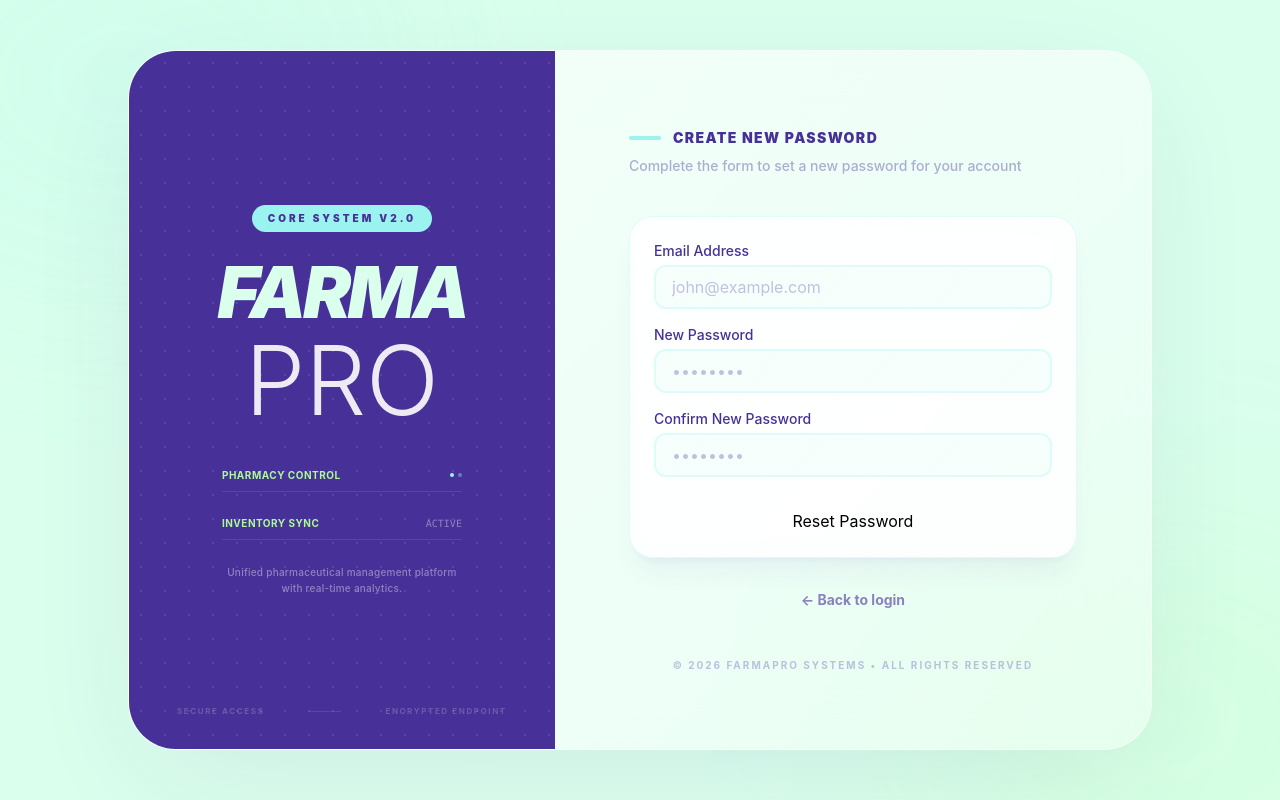
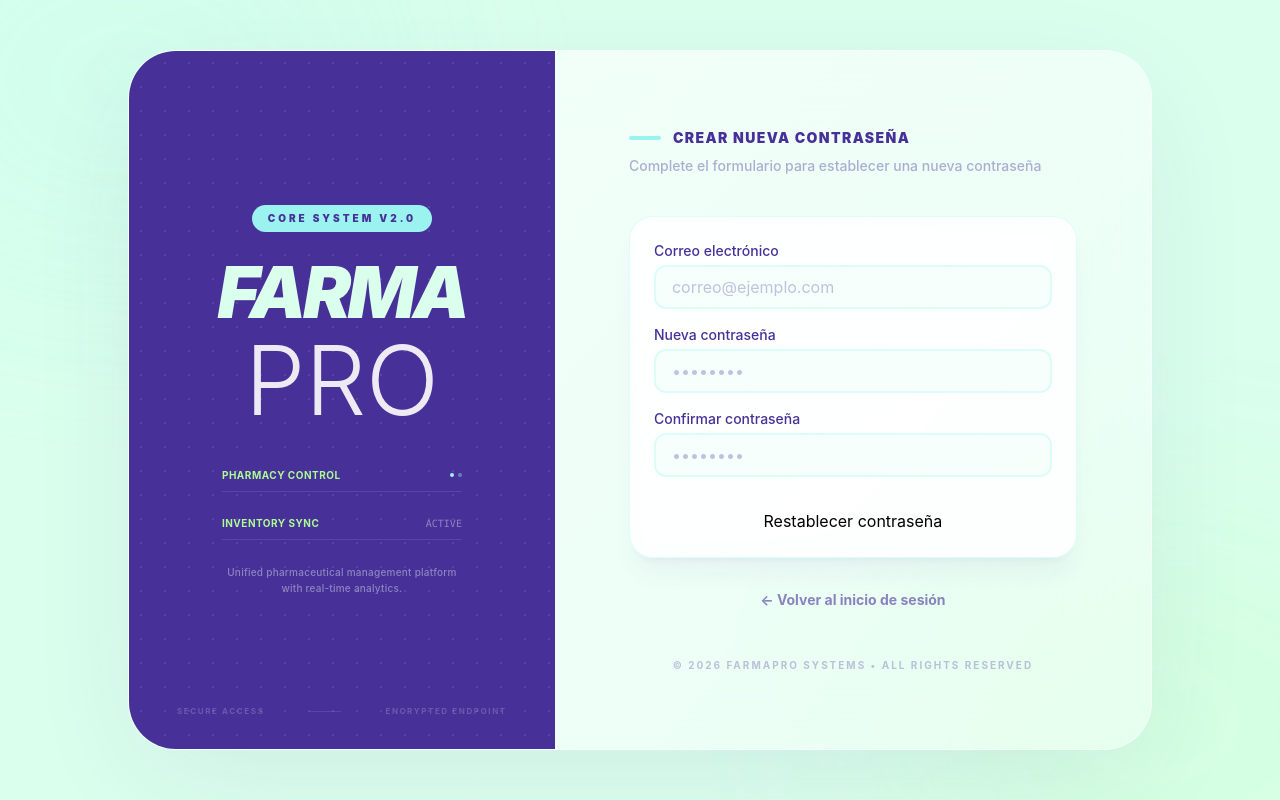
Before and after one commit to IBARGU3N/farmaProFront, a React (Vite) app: page /reset-password in a window 1280 px wide. Built offline with nearby package versions, Linux system fonts and the light colour scheme.

Commit message:
HU-01B: Fix auth form error mapping and password reset UI; add terser dependency

```diff
--- a/package.json
+++ b/package.json
@@ -14,6 +14,7 @@
     "autoprefixer": "^10.4.27",
     "postcss": "^8.5.8",
     "tailwindcss": "^4.2.2",
+    "terser": "^5.16.0",
     "typescript": "~5.9.3",
     "vite": "^8.0.1"
   },
--- a/src/features/auth/components/ForgotPasswordForm.jsx
+++ b/src/features/auth/components/ForgotPasswordForm.jsx
@@ -3,7 +3,7 @@ import { TextInput } from '../../../components/ui/TextInput';
 import { Card } from '../../../components/ui/Card';
 import { motion } from 'framer-motion';
 
-const ForgotPasswordForm = ({ onSubmit, register, errors, isLoading, apiError }) => {
+const ForgotPasswordForm = ({ onSubmit, register, errors, isLoading, isSuccess, successMessage, apiError }) => {
   return (
     <Card className="w-full max-w-md mx-auto">
       <motion.form
@@ -13,6 +13,17 @@ const ForgotPasswordForm = ({ onSubmit, register, errors, isLoading, apiError })
         animate={{ opacity: 1 }}
         transition={{ duration: 0.5 }}
       >
+        {isSuccess && successMessage && (
+          <div className="rounded-2xl border border-green-200 bg-green-50 p-4 text-sm text-green-800">
+            {successMessage}
+          </div>
+        )}
+        {apiError && !errors?.email?.message && (
+          <div className="rounded-2xl border border-red-200 bg-red-50 p-4 text-sm text-red-800">
+            {apiError}
+          </div>
+        )}
+
         <motion.div
           initial={{ opacity: 0, y: 20 }}
           animate={{ opacity: 1, y: 0 }}
@@ -20,11 +31,17 @@ const ForgotPasswordForm = ({ onSubmit, register, errors, isLoading, apiError })
           className="space-y-4"
         >
           <TextInput
-            label="Email Address"
+            label="Correo electrónico"
             type="email"
-            placeholder="john@example.com"
+            placeholder="correo@ejemplo.com"
             error={errors?.email?.message || apiError}
-            {...register('email')}
+            {...register('email', {
+              required: 'El correo electrónico es obligatorio',
+              pattern: {
+                value: /^\S+@\S+\.\S+$/,
+                message: 'El correo electrónico debe tener un formato válido',
+              },
+            })}
           />
         </motion.div>
 
@@ -35,7 +52,7 @@ const ForgotPasswordForm = ({ onSubmit, register, errors, isLoading, apiError })
           className="pt-2"
         >
           <Button type="submit" isLoading={isLoading} className="w-full">
-            Send Reset Link
+            Enviar enlace
           </Button>
         </motion.div>
       </motion.form>
--- a/src/features/auth/components/ForgotPasswordSmart.jsx
+++ b/src/features/auth/components/ForgotPasswordSmart.jsx
@@ -5,18 +5,41 @@ import { Link } from 'react-router-dom';
 import { authService } from '../../../services/auth/authService';
 import { AuthLayout } from './AuthLayout';
 import ForgotPasswordForm from './ForgotPasswordForm';
+import useUIStore from '../../../store/uiStore';
 
 export const ForgotPasswordSmart = () => {
+  const showToast = useUIStore((state) => state.showToast);
   const {
     register,
     handleSubmit,
+    setError,
     formState: { errors },
   } = useForm({
     mode: 'onChange',
   });
 
-  const { mutate: forgotPassword, isLoading, isSuccess, isError, error } = useMutation({
+  const { mutate: forgotPassword, isLoading, isSuccess, data, error } = useMutation({
     mutationFn: (data) => authService.forgotPassword(data.email),
+    onSuccess: (response) => {
+      showToast(response.data.message || 'Se envió el enlace de restablecimiento si el correo existe.', 'success');
+    },
+    onError: (err) => {
+      const serverMessage = err?.response?.data?.message;
+      const fieldErrors = err?.response?.data?.errors;
+
+      if (fieldErrors) {
+        Object.entries(fieldErrors).forEach(([field, messages]) => {
+          if (Array.isArray(messages) && messages.length > 0) {
+            setError(field, {
+              type: 'server',
+              message: messages[0],
+            });
+          }
+        });
+      } else {
+        showToast(serverMessage || 'Error al enviar el enlace de restablecimiento.', 'error');
+      }
+    },
   });
 
   const onSubmit = (data) => {
@@ -25,8 +48,8 @@ export const ForgotPasswordSmart = () => {
 
   return (
     <AuthLayout
-      title="Reset Password"
-      subtitle="Enter your email to receive a password reset link"
+      title="Recuperar contraseña"
+      subtitle="Ingresa tu correo para recibir un enlace de restablecimiento"
     >
       <ForgotPasswordForm
         onSubmit={handleSubmit(onSubmit)}
@@ -34,15 +57,15 @@ export const ForgotPasswordSmart = () => {
         errors={errors}
         isLoading={isLoading}
         isSuccess={isSuccess}
-        isError={isError}
-        error={error?.response?.data?.message || 'An error occurred'}
+        successMessage={data?.data?.message}
+        apiError={error?.response?.data?.message}
       />
       <div className="mt-8 text-center">
         <Link
           to="/login"
           className="text-[#473198]/60 hover:text-[#473198] text-sm font-bold transition-all duration-200"
         >
-          &larr; Back to login
+          &larr; Volver al inicio de sesión
         </Link>
       </div>
     </AuthLayout>
--- a/src/features/auth/components/LoginFormSmart.jsx
+++ b/src/features/auth/components/LoginFormSmart.jsx
@@ -15,6 +15,7 @@ export const LoginFormSmart = () => {
   const {
     register,
     handleSubmit,
+    setError,
     formState: { errors },
   } = useForm({
     mode: 'onChange',
@@ -41,7 +42,10 @@ export const LoginFormSmart = () => {
       if (fieldErrors) {
         Object.entries(fieldErrors).forEach(([field, messages]) => {
           if (Array.isArray(messages) && messages.length > 0) {
-            // Field errors handled by react-hook-form
+            setError(field, {
+              type: 'server',
+              message: messages[0],
+            });
           }
         });
       } else {
--- a/src/features/auth/components/ResetPasswordForm.jsx
+++ b/src/features/auth/components/ResetPasswordForm.jsx
@@ -2,46 +2,52 @@ import { Button } from '../../../components/ui/Button';
 import { TextInput } from '../../../components/ui/TextInput';
 import { Card } from '../../../components/ui/Card';
 
-const ResetPasswordForm = ({ onSubmit, register, watch, errors, isLoading }) => {
+const ResetPasswordForm = ({ onSubmit, register, watch, errors, isLoading, isError, error }) => {
   return (
     <Card className="w-full max-w-md mx-auto">
       <form onSubmit={onSubmit} className="space-y-6 p-6">
+        {isError && error && (
+          <div className="rounded-2xl border border-red-200 bg-red-50 p-4 text-sm text-red-800">
+            {error}
+          </div>
+        )}
+
         <div className="space-y-4">
           <TextInput
-            label="Email Address"
+            label="Correo electrónico"
             type="email"
-            placeholder="john@example.com"
+            placeholder="correo@ejemplo.com"
             {...register('email', {
-              required: 'Email is required',
+              required: 'El correo electrónico es obligatorio',
               pattern: {
                 value: /^\S+@\S+\.\S+$/,
-                message: 'Email address is invalid'
-              }
+                message: 'El correo electrónico debe tener un formato válido',
+              },
             })}
             error={errors?.email?.message}
           />
 
           <TextInput
-            label="New Password"
+            label="Nueva contraseña"
             type="password"
             placeholder="••••••••"
             {...register('password', {
-              required: 'Password is required',
+              required: 'La contraseña es obligatoria',
               minLength: {
                 value: 8,
-                message: 'Password must be at least 8 characters'
-              }
+                message: 'La contraseña debe tener al menos 8 caracteres',
+              },
             })}
             error={errors?.password?.message}
           />
 
           <TextInput
-            label="Confirm New Password"
+            label="Confirmar contraseña"
             type="password"
             placeholder="••••••••"
             {...register('password_confirmation', {
-              required: 'Please confirm your password',
-              validate: (value) => value === watch('password') || 'Passwords do not match'
+              required: 'Por favor confirme su contraseña',
+              validate: (value) => value === watch('password') || 'Las contraseñas no coinciden',
             })}
             error={errors?.password_confirmation?.message}
           />
@@ -49,7 +55,7 @@ const ResetPasswordForm = ({ onSubmit, register, watch, errors, isLoading }) =>
 
         <div className="pt-2">
           <Button type="submit" isLoading={isLoading} className="w-full">
-            Reset Password
+            Restablecer contraseña
           </Button>
         </div>
       </form>
--- a/src/features/auth/components/ResetPasswordSmart.jsx
+++ b/src/features/auth/components/ResetPasswordSmart.jsx
@@ -5,33 +5,55 @@ import { useNavigate, useSearchParams, Link } from 'react-router-dom';
 import { authService } from '../../../services/auth/authService';
 import { AuthLayout } from './AuthLayout';
 import ResetPasswordForm from './ResetPasswordForm';
+import useUIStore from '../../../store/uiStore';
 
 export const ResetPasswordSmart = () => {
   const navigate = useNavigate();
   const [searchParams] = useSearchParams();
   const token = searchParams.get('token');
   const email = searchParams.get('email');
+  const showToast = useUIStore((state) => state.showToast);
 
   const {
     register,
     handleSubmit,
+    setError,
     formState: { errors },
-    getValues
   } = useForm({
     mode: 'onChange',
+    defaultValues: {
+      email: email || '',
+    },
   });
 
-  const { mutate: resetPassword, isLoading, isError, error } = useMutation({
+  const { mutate: resetPassword, isLoading, isError, error, data } = useMutation({
     mutationFn: (data) => authService.resetPassword({
       ...data,
       token,
-      email
+      email,
     }),
-    onSuccess: () => {
-      // Redirect to login after successful reset
+    onSuccess: (response) => {
+      showToast(response.data.message || 'La contraseña ha sido restablecida correctamente.', 'success');
       setTimeout(() => {
         navigate('/login', { replace: true });
-      }, 3000);
+      }, 2000);
+    },
+    onError: (err) => {
+      const serverMessage = err?.response?.data?.message;
+      const fieldErrors = err?.response?.data?.errors;
+
+      if (fieldErrors) {
+        Object.entries(fieldErrors).forEach(([field, messages]) => {
+          if (Array.isArray(messages) && messages.length > 0) {
+            setError(field, {
+              type: 'server',
+              message: messages[0],
+            });
+          }
+        });
+      } else {
+        showToast(serverMessage || 'Error al restablecer la contraseña.', 'error');
+      }
     },
   });
 
@@ -41,24 +63,23 @@ export const ResetPasswordSmart = () => {
 
   return (
     <AuthLayout
-      title="Create New Password"
-      subtitle="Complete the form to set a new password for your account"
+      title="Crear nueva contraseña"
+      subtitle="Complete el formulario para establecer una nueva contraseña"
     >
       <ResetPasswordForm
         onSubmit={handleSubmit(onSubmit)}
         register={register}
         errors={errors}
         isLoading={isLoading}
-        isSuccess={false} // Managed by higher level if needed
         isError={isError}
-        error={error?.response?.data?.message || 'An error occurred'}
+        error={error?.response?.data?.message}
       />
       <div className="mt-8 text-center text-sm">
         <Link
           to="/login"
           className="text-[#473198]/60 hover:text-[#473198] text-sm font-bold transition-all duration-200"
         >
-          &larr; Back to login
+          &larr; Volver al inicio de sesión
         </Link>
       </div>
     </AuthLayout>
```
Also changed, not shown: src/features/auth/components/RegisterFormSmart.jsx (+15 -1 lines), 1 other file (tests, documents, lock files or other folders).
